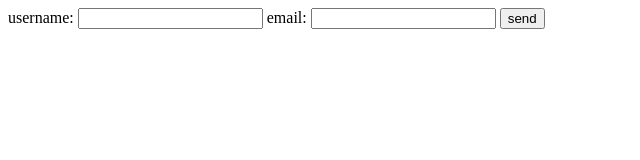
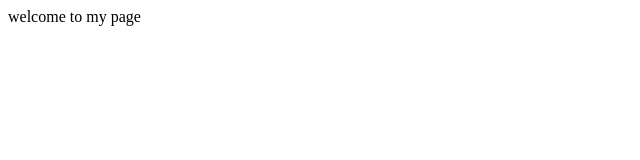
Before and after one commit to aliking66/myfirstsite, a plain HTML site: page index.html in a window 1280 px wide. Shown: the whole page, without its empty margins (0-640 px from the left). Drawn offline with Linux system fonts and the light colour scheme.

Commit message:
Update index.html

```diff
--- a/index.html
+++ b/index.html
@@ -7,13 +7,6 @@
 
 </head>
 <body>
-  <form action="mailto:ali28608@gmail.com" method="post">
-    <label for="">username:</label>
-    <input type="text">
-    <label for="">email:</label>
-    <input type="email">
-    <input type="submit" value="send">
-  </form>
-
+ welcome to my page
 </body>
 </html>
```
